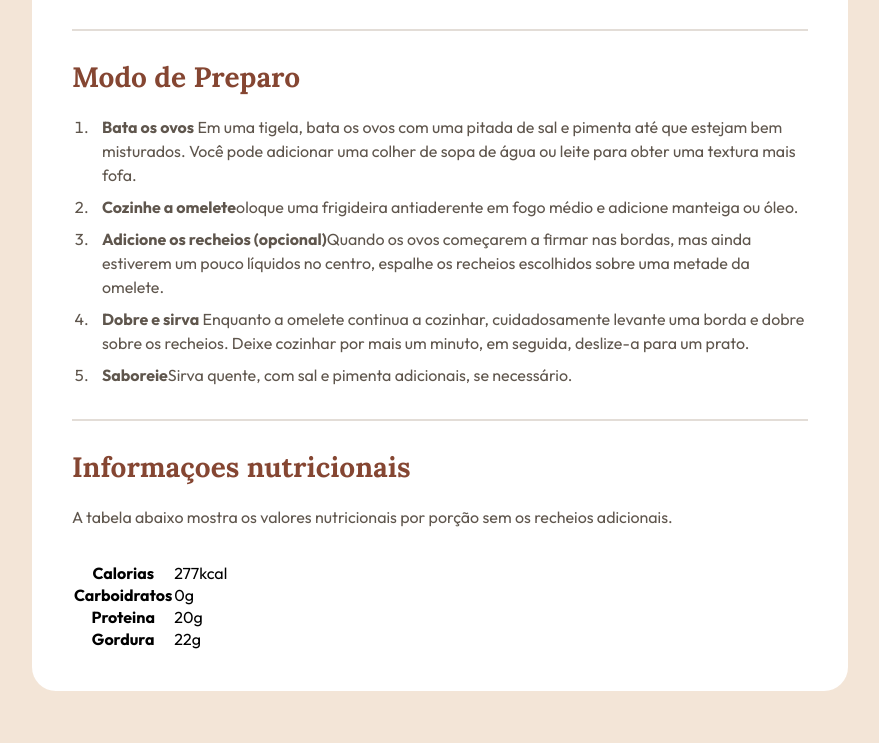
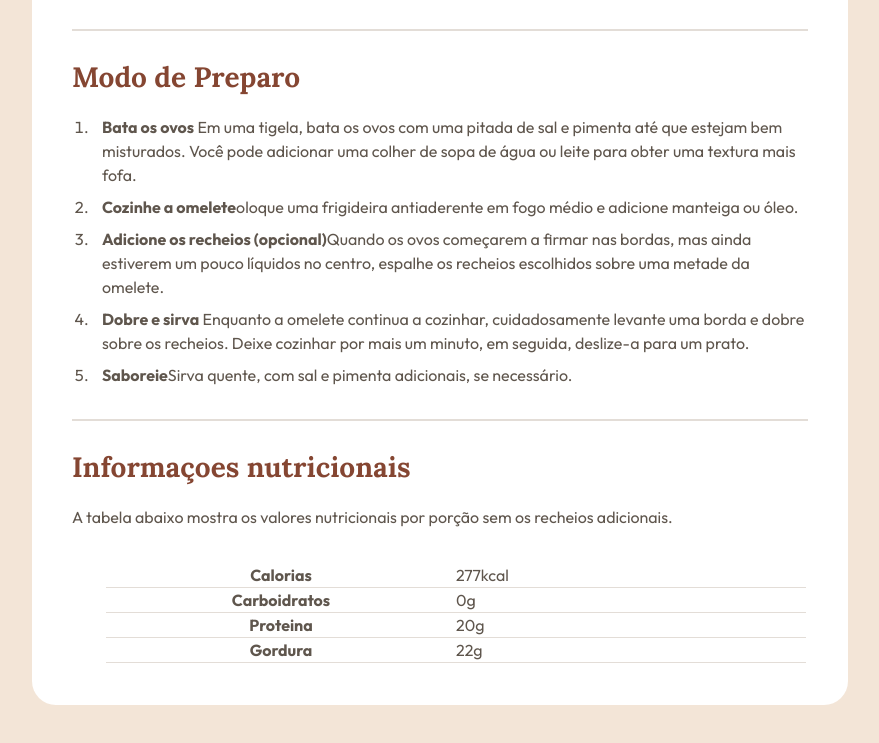
Before and after one commit to rhogerss9/receitas, a plain HTML site: page index.html in a window 1280 px wide. Shown: the part 1284-2027 px from the top of the page, without its empty margins (200-1079 px from the left). Drawn offline with Linux system fonts and the light colour scheme.

Commit message:
setimo commit do CSS

```diff
--- a/style.css
+++ b/style.css
@@ -95,3 +95,28 @@ hr {
     border: 1px solid #e3ddd7;
     margin-block: 32px;
 }
+
+.modo li::marker {
+    font-weight: 700;
+}
+
+.informaçoes p {
+    margin-bottom: 24px;
+}
+
+table {
+    width: 100%;
+}
+
+th,td {
+    border-bottom: 1px solid #e3ddd7;
+    width: 100%;
+}
+
+tr {
+    display: flex;
+    padding-left: 32px;
+    font-weight: 400;
+    color: #5f564d;
+    line-height: 150%;
+}
```
